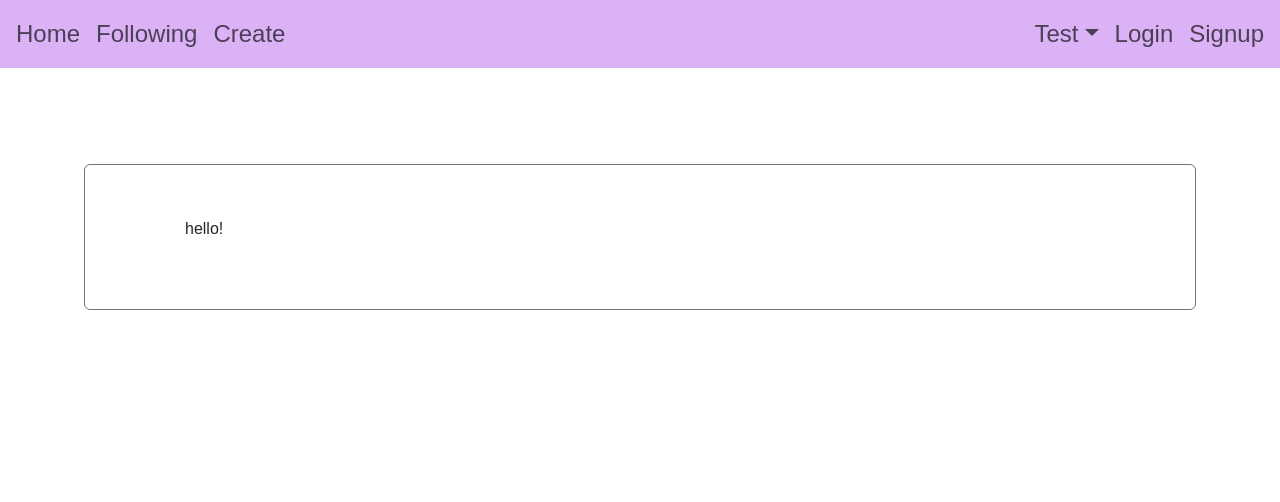
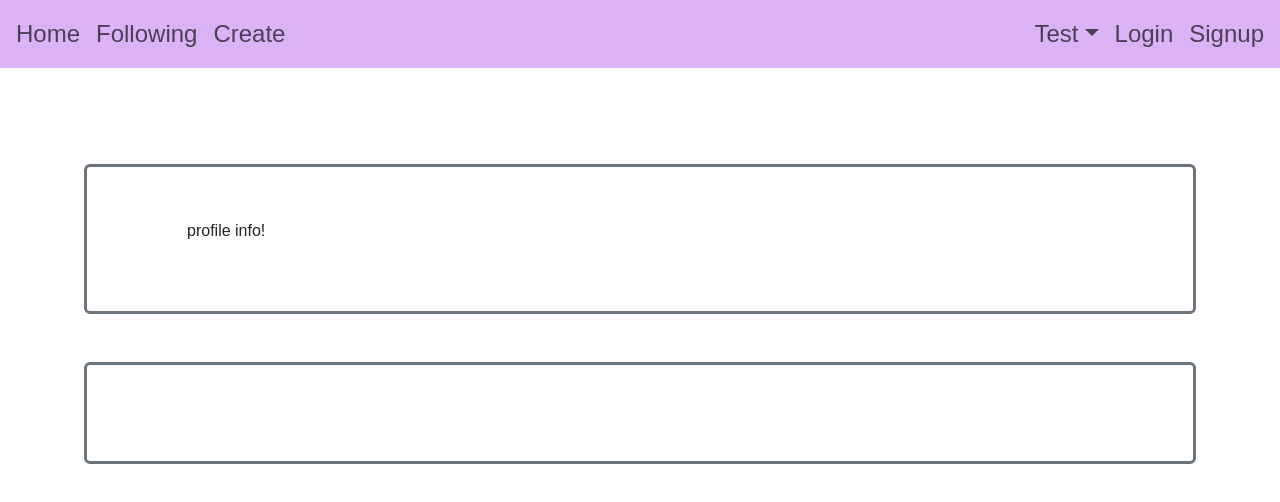
Before and after one commit to estritt/palette-capstone, a React (Create React App) app in the folder palette/: page /profile/1 in a window 1280 px wide. Shown: the top 502 px of the page. Built offline with nearby package versions, Linux system fonts and the light colour scheme; no server answers; a web font is replaced by a local one.

Commit message:
slight changes. will come back one biopics are implemented in server

```diff
--- a/palette/src/components/Profile.js
+++ b/palette/src/components/Profile.js
@@ -21,10 +21,14 @@ function Profile() {
 
     return (
         <Container fluid className='p-6'>
-            <Row className='border border-secondary square rounded-2 p-5 mb-0'>
+            <Row className='border border-3 border-secondary square rounded-2 p-5 mb-5'>
             <Col xs={4} className='p-1 ms-5'>
-                    <p >hello!</p>
+                    <p >profile info!</p>
                 </Col>
+            </Row>
+
+            <Row className='border border-3 border-secondary square rounded-2 p-5 mb-0'>
+
             </Row>
         </Container>
     );
```
